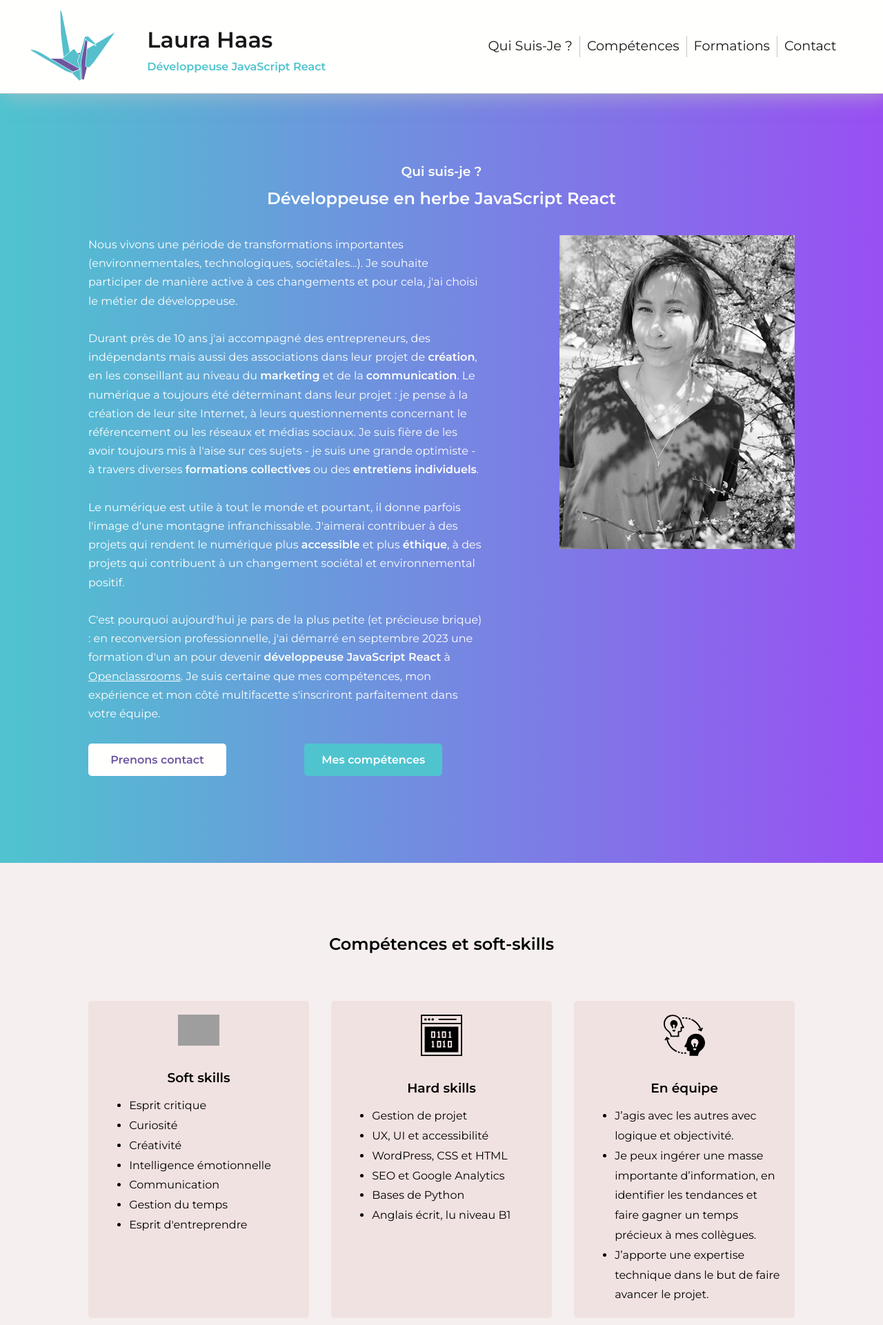
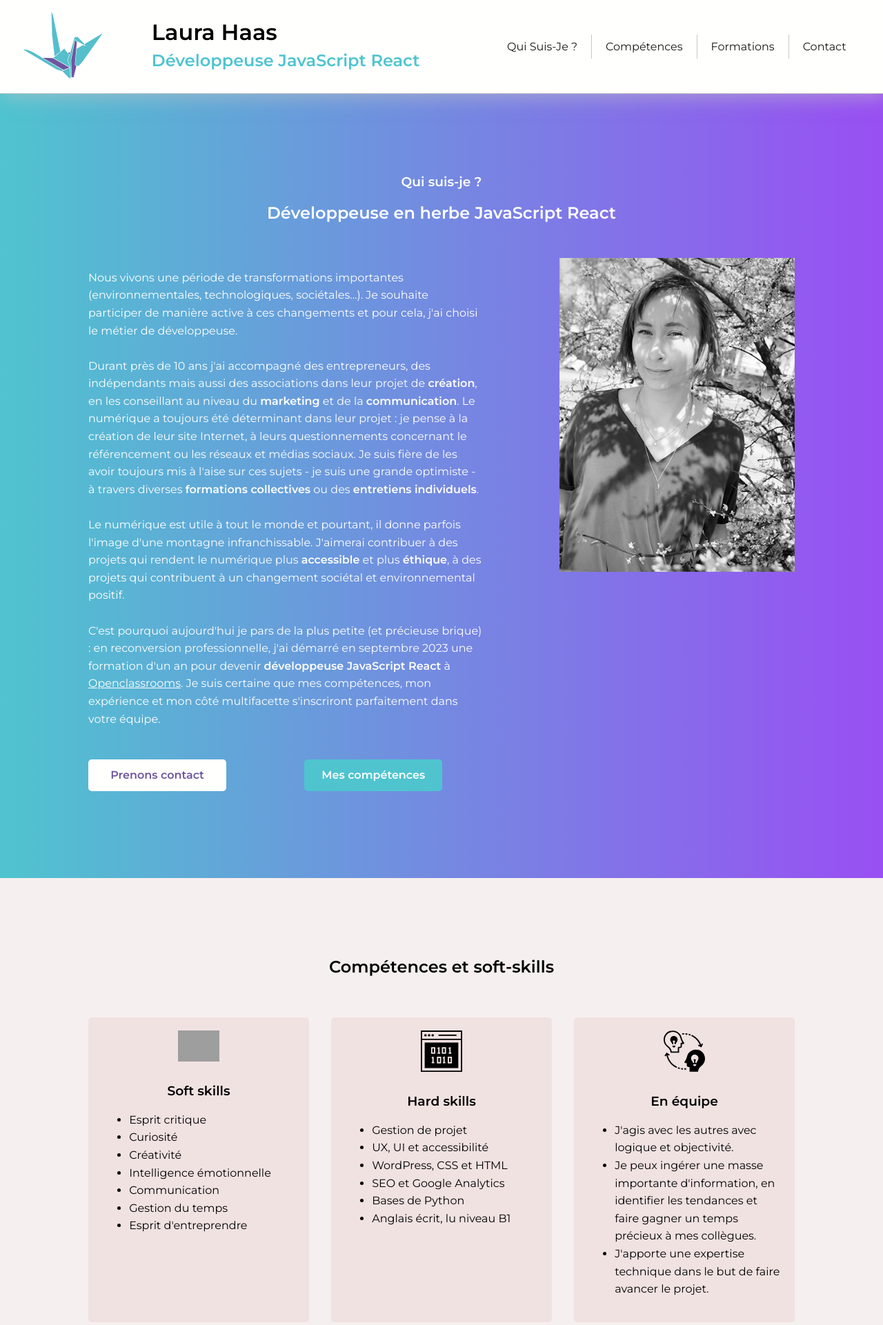
Before and after one commit to haaslaura/portfolio-perso, a PHP site: page / in a window 1280 px wide. Shown: the top 1921 px of the page at 69% size. Run offline with PHP 8.4, Linux system fonts and the light colour scheme; grey boxes are pictures that could not be loaded.

Commit message:
Refactoring header, simplification du code

```diff
--- a/assets/style.css
+++ b/assets/style.css
@@ -6,21 +6,20 @@
     /* Colors */
     --main-color: #4fc4cf; /* Light blue */
     --second-color: #994ff3; /* Purple */
-    --bg-color: #F2F2F2; /* Grey */
+	--bg-color: #f6efef; /* Salmon */
     --main-text-color: #181818;
 
     /* Text configuration */
 	--text-font: 'Montserrat', sans-serif;
     --title-font: 'Montserrat', sans-serif;
 
+	--text-size: 1rem;
+
     --text-weight: 400;
 	--title-weight: 600;
 
-    --text-size: 1rem;
-	--title-size: /**/;
-
-    --text-height: 1.7rem;
-	--title-height: 1rem;
+    --text-height: 1.6rem;
+	--title-height: 1.6rem;
 }
 
 body {
@@ -28,25 +27,21 @@ body {
 	background-color: #fffffe;
 }
 
-h1, h2, h3, h4, h5, p, ul, ol {
-	font-family: 'Montserrat', sans-serif;
-	margin: 0;
-	line-height: 1.8em;
-}
-
-p {
+p, ul, ol {
 	font-family: var(--text-font);
 	font-size: var(--text-size);
+	font-weight: var(--text-weight);
 	line-height: var(--text-height);
 }
 
-a {
-	color: #4fc4cf;
+h1, h2, h3 {
+	font-family: var(--title-font);
+	font-weight: var(--title-weight);
+	line-height: var(--title-height);
 }
 
-span {
-	font-weight: 800;
-	color: #994ff3;
+a {
+	color: var(--main-color);
 }
 
 /********************/
@@ -54,74 +49,67 @@ span {
 /********************/
 
 header {
-	display: grid;
-	grid-template-columns: 1fr 2fr 3fr;
+	display: flex;
+	flex-direction: row;
+	flex-wrap: nowrap;
+	justify-content: space-around;
+	align-items: center;
 	position : sticky;
+	background-color: #fffffe;
+	top: 0px;
 	height: 135px;
-	background: #fffffe;
+	z-index: 2;
 	border-bottom: 1px #C7C7C7 solid;
 	box-shadow: 6px 6px 25px rgba(199,199,199, 0.5);
-	z-index: 2;
-	top: 0;
-	align-items: center;
-}
-
-.header-coll1 {
-	display: flex;
-	justify-content: center;
 }
 
 .logo {
-	max-width: 100%;
-	max-height: 100%;
-	width: 8em;
+	width: 120px;
 }
 
-h1 {
-	color: #181818;
-	font-size: 2em;
+.header-title {
+	display: flex;
+	flex-direction: column;
+	justify-content: flex-start;
 }
 
-.h2header {
-	color: #4fc4cf;
-	font-size: 1em;
-	line-height: 1.2em;
+.header-title h2 {
+	font-size: 2em;
+	margin: 0px;
 }
 
-header ul {
-  display: flex;
-  justify-content: center;
-  list-style: none;
-  margin: 0;
-  padding: 0;
+.header-title h1 {
+	color: var(--main-color);
+	margin: 15px 0px 0px 0px;
 }
 
-header li {
-  border-right: 1px #C7C7C7 solid;
-  margin-right: 10px;
-  padding-right: 10px;
+.topnav-menu ul {
+	list-style: none;
+	display: flex;
+	flex-direction: row;
+	flex-wrap: nowrap;
 }
 
-header li:last-child {
-  border-right: none;
-  margin-right: 0;
-  padding-right: 0;
+.topnav-menu ul li {
+	border-right: 1px #C7C7C7 solid;
+	padding: 5px 20px;
 }
 
-header li a {
-	color:#181818;
+.topnav-menu ul li:last-child {
+	border-right: none;
+}
+
+.topnav-menu a {
+	color: var(--main-text-color);
 	text-decoration:none;
-	font-family: 'Montserrat', sans-serif;
-	font-size: 1.2em;
 	text-transform: capitalize;
 }
-
-header li a:hover {
-	color: #4fc4cf;
+.topnav-menu a:hover {
+	color: var(--main-color);
 }
 
-header li a:active {
-	color: #4fc4cf;
+.topnav-menu a:active {
+	color: var(--main-color);
 }
 
 /********************/
--- a/header.php
+++ b/header.php
@@ -1,14 +1,14 @@
 <header>
-	<section class="header-coll1">
-		<a href="index.html"><img src="./assets/medias/icones/logo-site-laura-haas.svg" class="logo" alt="Origami bleu et violet représentant une grue" title="Laura Haas, développeuse" id="logo"/></a>
+	<a href="index.html">
+		<img src="./assets/medias/icones/logo-site-laura-haas.svg" class="logo" alt="Origami bleu et violet représentant une grue" title="Laura Haas, développeuse">
+	</a>
+	<section class="header-title">
+		<h2>Laura Haas</h2>
+		<h1>Développeuse JavaScript React</h1>
 	</section>
-	<section class="header-coll2">
-		<h1>Laura Haas</h1>
-		<h2 class="h2header">Développeuse JavaScript React</h2>
-	</section>
-	<section class="header-coll3">
-		<!-- Menu classique du site -->
-		<nav role="navigation" id="topnav_menu">
+
+	<!-- Site Menu -->
+	<nav class="topnav-menu">
 		<ul>
 			<li><a href="https://laura-haas.dev/#a-propos">Qui suis-je ?</a></li>
 			<li><a href="https://laura-haas.dev/#competences">Compétences</a></li>
@@ -16,5 +16,4 @@
 			<li><a href="https://laura-haas.dev/#contact">Contact</a></li>
 		</ul>
 	</nav>
-	</section>
 </header>
--- a/index.php
+++ b/index.php
@@ -62,9 +62,9 @@
 					<img src="./assets/medias/icones/skills-equipe.svg" alt="Il s'agit de deux visages, chacun contenant une icône d'ampoule. Ils sont positionnés l'un en face de l'autre, au sein d'un cercle formé par deux flèches qui indiquent une circulation.">
 					<h3>En équipe</h3>
 					<ul>
-						<li>J’agis avec les autres avec logique et objectivité.</li>
-						<li>Je peux ingérer une masse importante d’information, en identifier les tendances et faire gagner un temps précieux à mes collègues.</li>
-						<li>J’apporte une expertise technique dans le but de faire avancer le projet.</li>
+						<li>J'agis avec les autres avec logique et objectivité.</li>
+						<li>Je peux ingérer une masse importante d'information, en identifier les tendances et faire gagner un temps précieux à mes collègues.</li>
+						<li>J'apporte une expertise technique dans le but de faire avancer le projet.</li>
 					</ul>
 				</section>
 			</section>
```
Also changed, not shown: other parts of assets/style.css (+19 -12 lines). Lines whose indentation alone changed are shown as unchanged.
